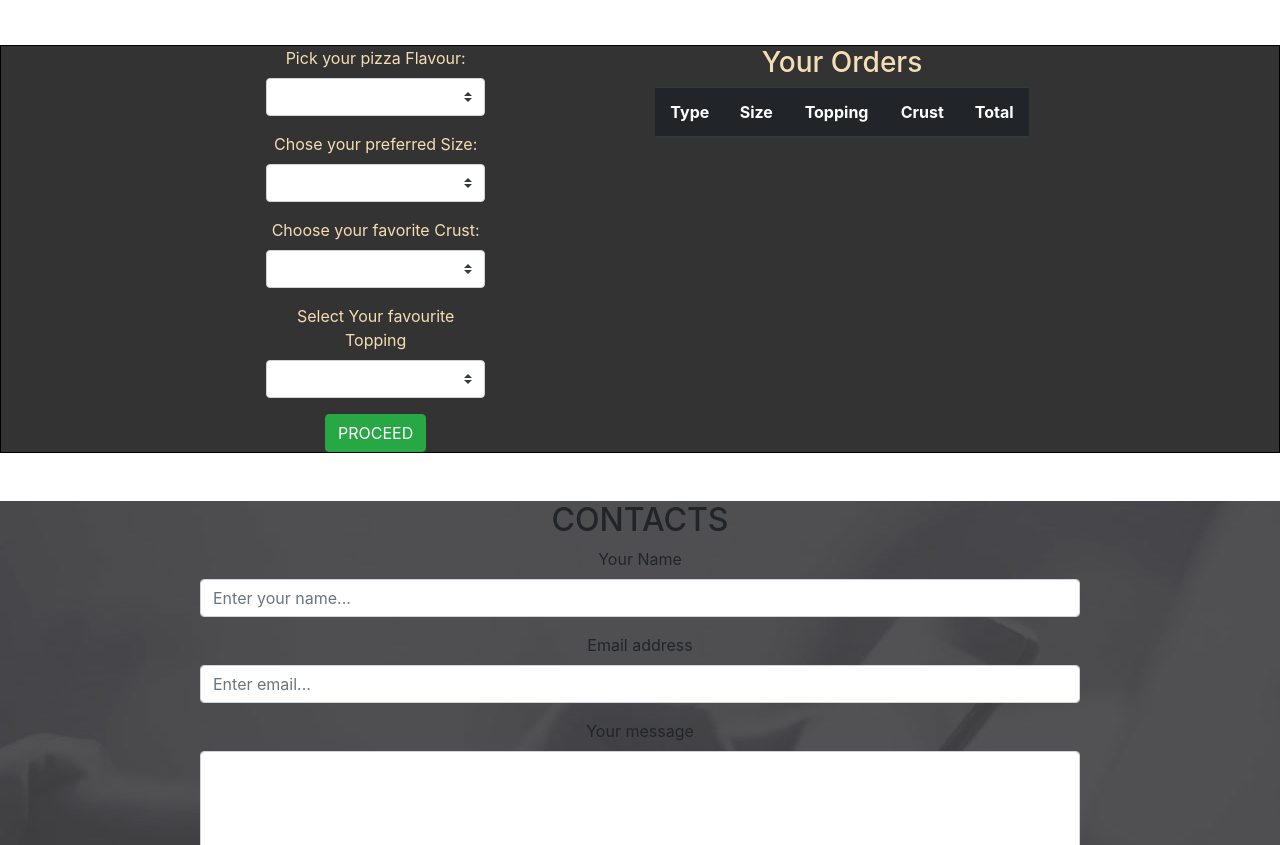
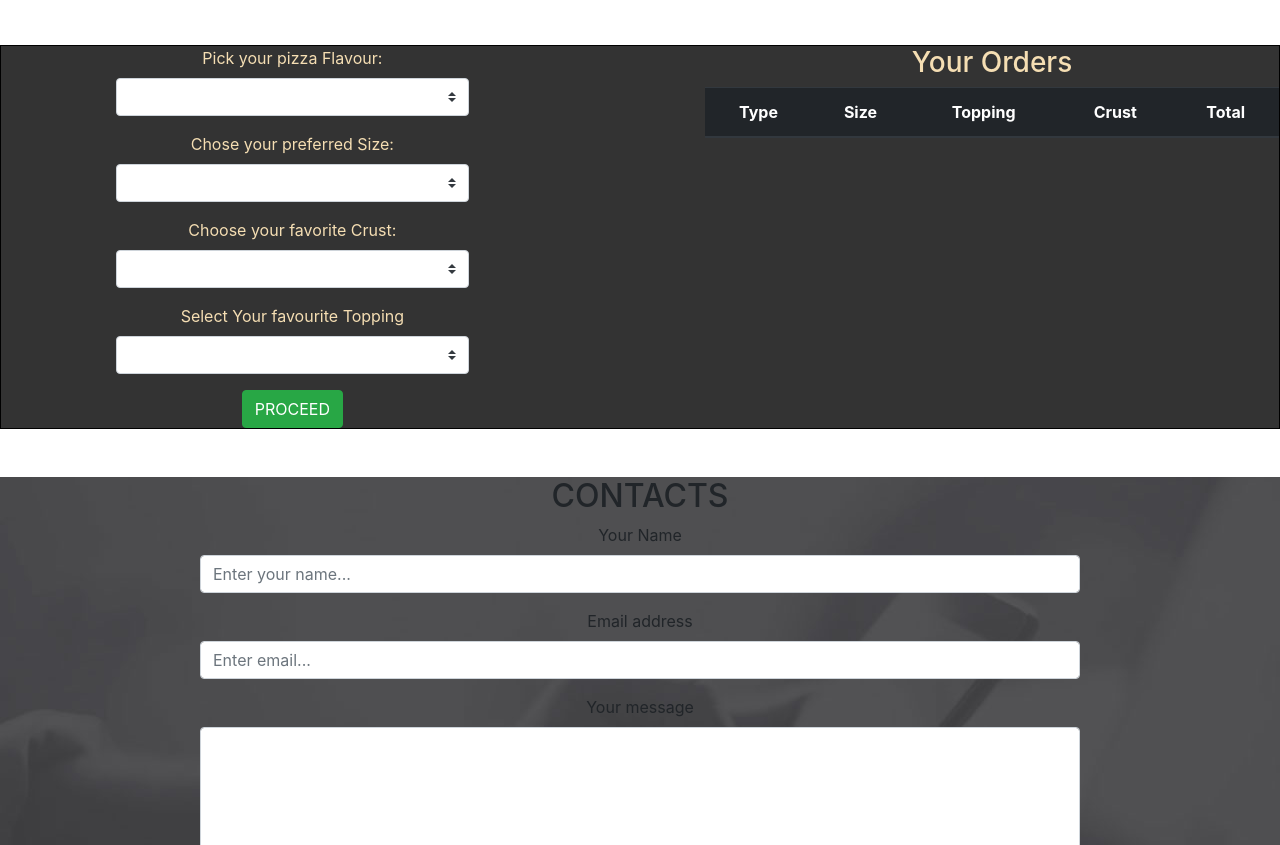
Before and after one commit to FGacheru/Pizza-project, a plain HTML site: page index.html in a window 1280 px wide. Shown: the part 1317-2162 px from the top of the page. Drawn offline with nearby package versions, Linux system fonts and the light colour scheme.

```diff
--- a/css/styles.css
+++ b/css/styles.css
@@ -36,7 +36,7 @@ nav{
 }
 #contacts{
     background-image: url(../images/contacts.jpg);
-    height: 400px;
+    height: 450px;
 }
 #img{
     float: left;
@@ -52,7 +52,7 @@ nav{
 #order{
     border: 1px solid black;
     background-color: rgba(0, 0, 0, 0.8);
-    padding: 0px 250px 0px 250px;
+    padding: 0px 0px 0px 100px;
     color: wheat;
 }
 .hidden {
```
